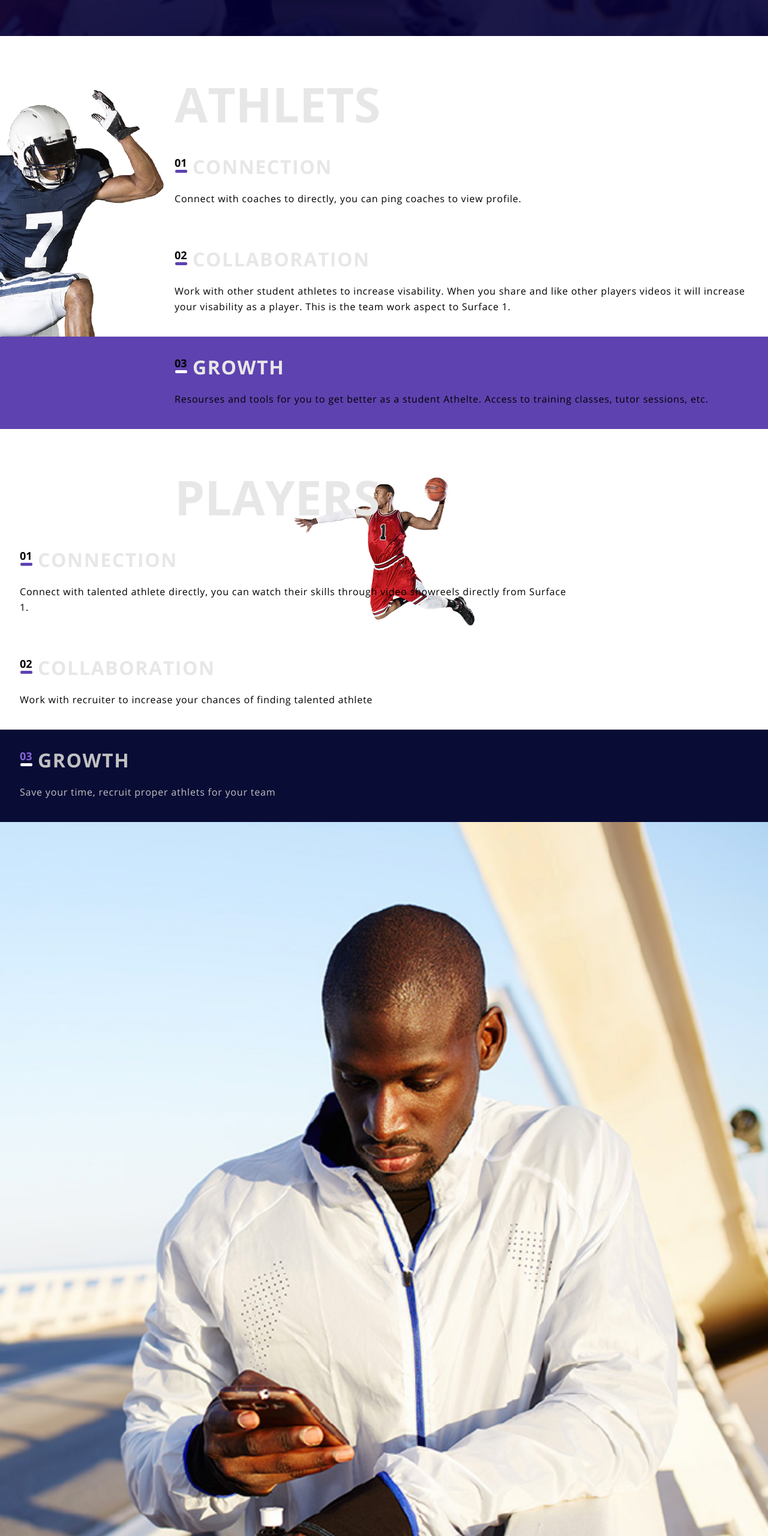
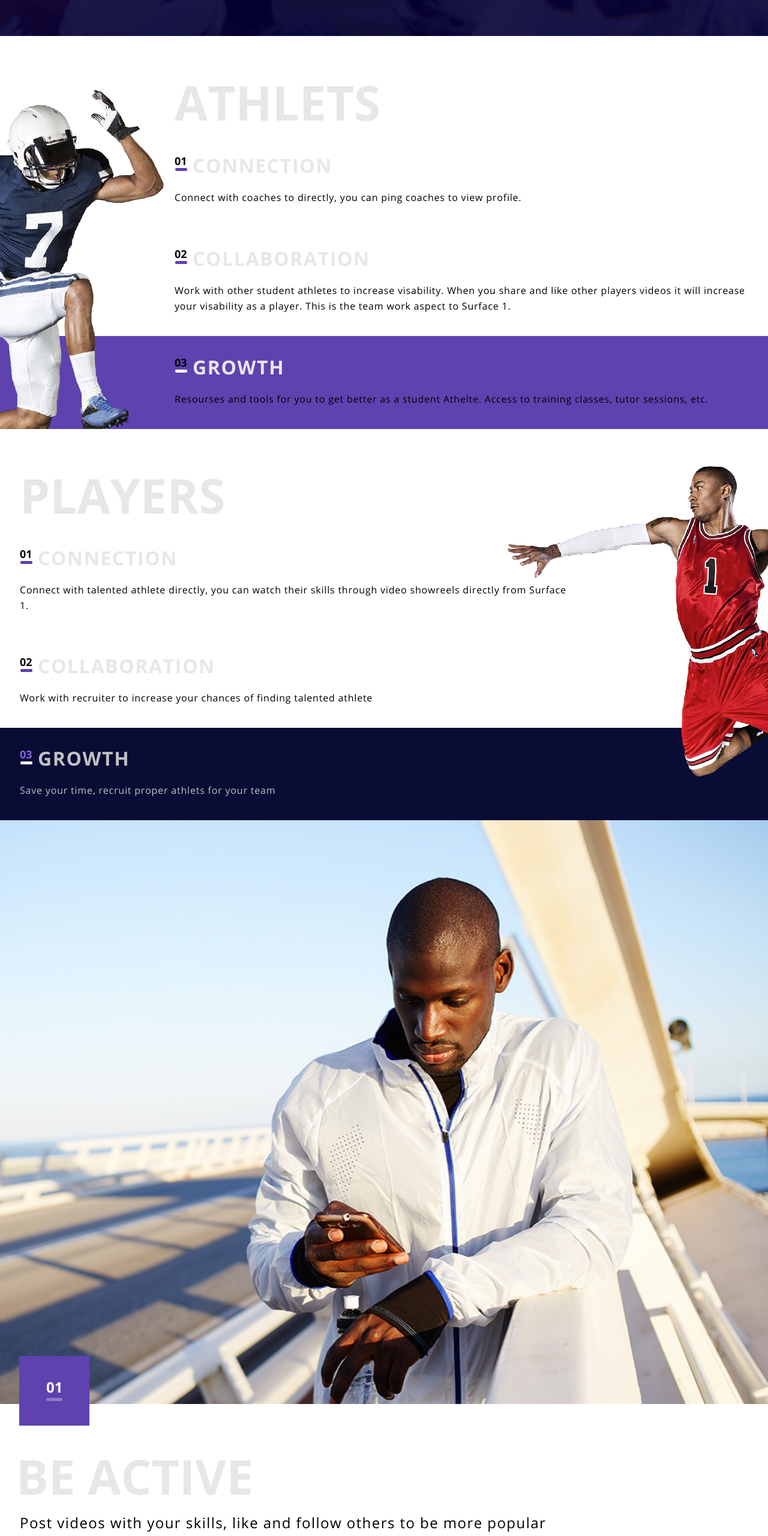
Before and after one commit to ZenkiOo/Surface, a plain HTML site: page index.html in a window 1280 px wide. Shown: the part 899-3459 px from the top of the page at 60% size. Drawn offline with Linux system fonts and the light colour scheme.

Commit message:
laptop ready

```diff
--- a/css/media.css
+++ b/css/media.css
@@ -56,23 +56,31 @@
     width: 42px;
     height: 42px;
   }
-  .three-steps {
-    padding: 58px 0 0 0;
+  .three-steps-container {
+    padding: 55px 0 0 0;
   }
-  .three-steps-one {
+  .three-steps-one::before {
     background-image: url(../img/footballer_497.png);
     background-position: -160px 90px;
   }
+  .three-steps-two::before {
+    background-image: url(../img/basketballer_436.png);
+    background-position: 100% 37px;
+  }
   .step {
-    padding: 29px 33px 37px 291px;
-  }
-  .step-left {
-    padding: 29px 320px 37px 33px;
+    padding: 30px 33px 37px 291px;
   }
   .steps-main-title {
     padding: 0 33px 0px 291px;
     font-size: 80px;
   }
+  .step-left {
+    padding: 29px 320px 37px 33px;
+  }
+  .steps-main-title-two {
+    padding: 0 33px 0 33px;
+  }
+
   .steps-title {
     font-size: 32px;
     padding-left: 5px;
@@ -92,4 +100,57 @@
     line-height: 26px;
     letter-spacing: 0.05em;
   }
+  .use-content {
+    padding: 65px 0 98px 0;
+  }
+  .use-num {
+    top: -80px;
+    left: 32px;
+    padding: 35px 45px 48px 45px;
+    font-size: 24px;
+  }
+  .use-num::before {
+    top: 70px;
+    width: 27px;
+    height: 5px;
+    border-radius: 3px;
+  }
+  .use-title {
+    padding: 0 33px 10px 27px;
+    font-size: 80px;
+    letter-spacing: 0;
+  }
+  .use-text {
+    padding: 0 33px 0 33px;
+    font-size: 24px;
+    line-height: 27px;
+    letter-spacing: 0.06em;
+  }
+  .footer {
+    padding: 317px 0 20px 0;
+  }
+  .footer-title::before {
+    top: -191px;
+    margin-left: -66px;
+    width: 132px;
+    height: 137px;
+    border-radius: 32px;
+    background-size: 105px;
+  }
+  .download {
+    letter-spacing: 0.05em;
+    font-size: 80px;
+  }
+  .you-can {
+    letter-spacing: 0;
+    font-size: 36px;
+    line-height: 37px;
+  }
+  .footer-buttons {
+    margin-top: 285px;
+    padding: 0 63px;
+  }
+  .logo-footer {
+    padding-top: 55px;
+  }
 }
--- a/css/style.css
+++ b/css/style.css
@@ -118,17 +118,34 @@ body {
   margin-top: 15px;
 }
 .three-steps {
-  padding: 8px 0 0 0;
+  position: relative;
 }
-.three-steps-one {
+.three-steps-container {
+  /* padding: 8px 0 0 0; */
+}
+.three-steps-one::before {
+  content: "";
+  position: absolute;
+  top: 0;
+  right: 0;
+  bottom: 0;
+  left: 0;
   background-image: url(../img/footballer_192.png);
   background-repeat: no-repeat;
   background-position: center 80px;
+  z-index: 3;
 }
-.three-steps-two {
+.three-steps-two::before {
+  content: "";
+  position: absolute;
+  top: 0;
+  right: 0;
+  bottom: 0;
+  left: 0;
   background-image: url(../img/basketballer_302.png);
   background-repeat: no-repeat;
   background-position: center 80px;
+  z-index: 3;
 }
 .steps-main-title {
   padding: 0 0 255px 20px;
@@ -189,9 +206,9 @@ body {
   display: flex;
   flex-direction: column;
 }
-.use-img {
+/* .use-img {
   max-width: 100%;
-}
+} */
 .use-img-current {
   display: block;
   width: 100%;
--- a/index.html
+++ b/index.html
@@ -67,7 +67,8 @@
         </div>
       </header>
       <main class="main">
-        <section class="three-steps three-steps-one">
+        <section class="three-steps">
+          <div class="three-steps-container three-steps-one">
           <h3 class="steps-main-title upp-text">athlets</h3>
           <div class="step step-first">
             <span class="steps-num">01</span>
@@ -94,10 +95,12 @@
               Access to training classes, tutor sessions, etc.
             </p>
           </div>
+        </div>
         </section>
 
         <section class="three-steps three-steps-two">
-          <h3 class="steps-main-title upp-text">players</h3>
+          <div class="three-steps-container three-steps-two">
+          <h3 class="steps-main-title steps-main-title-two upp-text">players</h3>
           <div class="step step-left step-first">
             <span class="steps-num">01</span>
             <h4 class="steps-title upp-text">connection</h4>
@@ -121,6 +124,7 @@
               Save your time, recruit proper athlets for your team
             </p>
           </div>
+        </div>
         </section>
 
         <section class="use">
@@ -129,7 +133,11 @@
               <picture class="use-img-current">
                 <source
                   srcset="img/be-active_640.jpg"
-                  media="(min-width: 300px)"
+                  media="(max-width: 767px)"
+                />
+                <source
+                  srcset="img/be-active_960.jpg"
+                  media="(min-width: 768px)"
                 />
                 <img src="img/be-active_640.jpg" alt="Posting video" />
               </picture>
@@ -149,7 +157,11 @@
               <picture class="use-img-current">
                 <source
                   srcset="img/find-contact_640.jpg"
-                  media="(min-width: 300px)"
+                  media="(max-width: 767px)"
+                />
+                <source
+                  srcset="img/find-contact_960.jpg"
+                  media="(min-width: 768px)"
                 />
                 <img src="img/find-contact_640.jpg" alt="Looking for contacts" />
               </picture>
@@ -168,7 +180,11 @@
               <picture class="use-img-current">
                 <source
                   srcset="img/work-it_640.jpg"
-                  media="(min-width: 300px)"
+                  media="(max-width: 767px)"
+                />
+                <source
+                  srcset="img/work-it_960.jpg"
+                  media="(min-width: 768px)"
                 />
                 <img src="img/work-it_640.jpg" alt="Football team" />
               </picture>
@@ -183,6 +199,7 @@
           </div>
         </section>
       </main>
+
       <footer class="footer">
         <div class="footer-content">
           <div class="footer-title">
```
